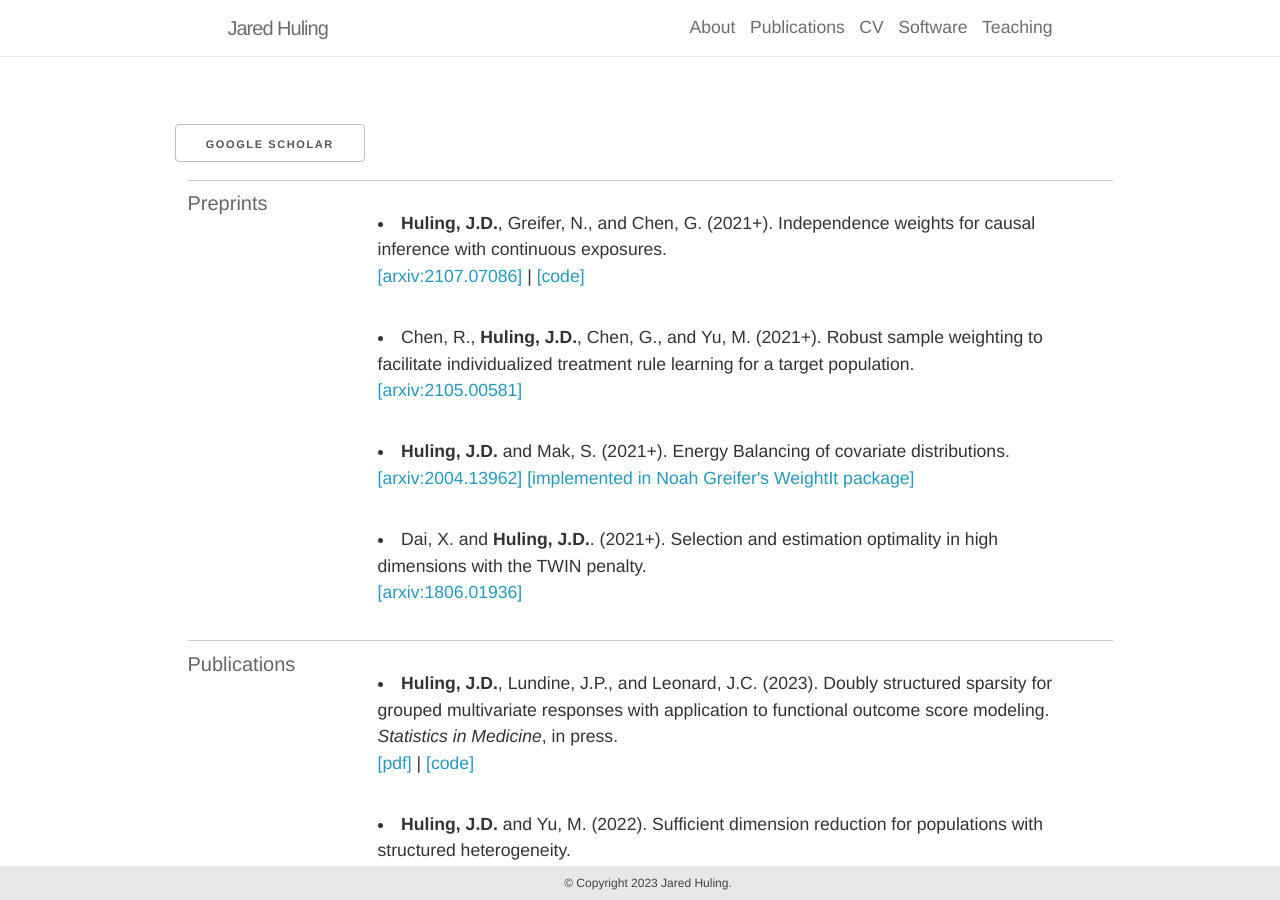
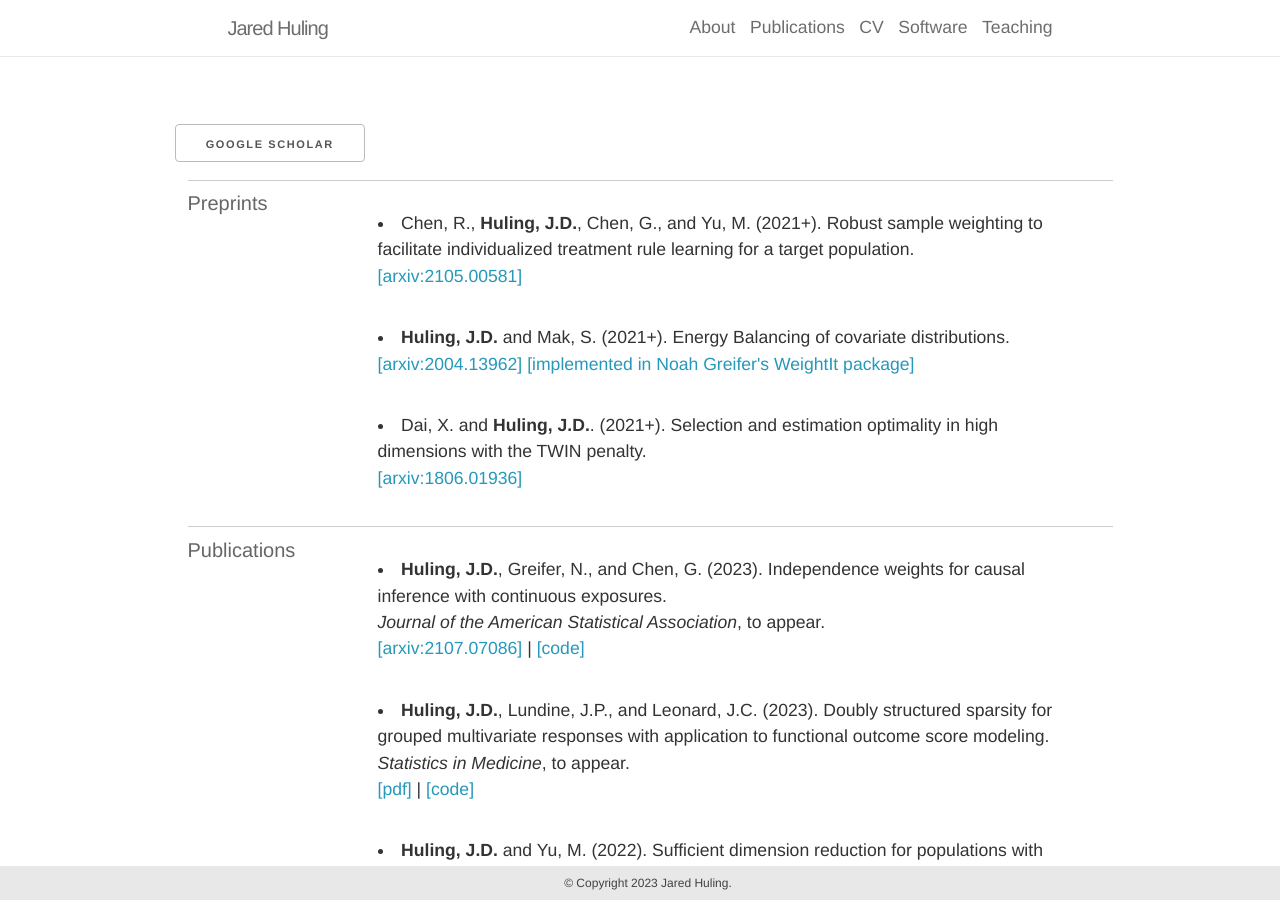
Before and after one commit to jaredhuling/jaredhuling.github.io, a Jekyll site: the page built from _pages/publications.md, in a window 1280 px wide and 900 px high. Built offline with Jekyll 4.4.1, drawn with Linux system fonts in a browser that asks for light colours; nearby versions of some CDN libraries.

Commit message:
contin trt

```diff
--- a/_pages/publications.md
+++ b/_pages/publications.md
@@ -23,13 +23,6 @@ years: [2018, 2017, 2016]
   <div class="container-fluid">
     <div class="row">
       <div class="twelve columns">
-
-        <p class="bibliography">
-          <author>Huling, J.D.</author>, Greifer, N., and Chen, G. (2021+).
-            Independence weights for causal inference with continuous exposures. <br>
-          <a href="https://arxiv.org/abs/2107.07086">[arxiv:2107.07086]</a> |
-          <a class="codelink" href="https://github.com/jaredhuling/independenceWeights">[code]</a>
-        </p>
 
         <p class="bibliography">
           Chen, R., <author>Huling, J.D.</author>, Chen, G., and Yu, M. (2021+).
@@ -64,10 +57,20 @@ years: [2018, 2017, 2016]
     <div class="row">
       <div class="twelve columns">
 
+
+        <p class="bibliography">
+          <author>Huling, J.D.</author>, Greifer, N., and Chen, G. (2023).
+            Independence weights for causal inference with continuous exposures. <br>
+            <em>Journal of the American Statistical Association</em>, to appear.
+            <br>
+          <a href="https://arxiv.org/abs/2107.07086">[arxiv:2107.07086]</a> |
+          <a class="codelink" href="https://github.com/jaredhuling/independenceWeights">[code]</a>
+        </p>
+
          <p class="bibliography">
           <author>Huling, J.D.</author>, Lundine, J.P., and Leonard, J.C. (2023).
             Doubly structured sparsity for grouped multivariate responses with application to functional outcome score modeling. <br>
-          <em>Statistics in Medicine</em>, in press.
+          <em>Statistics in Medicine</em>, to appear.
           <br>
           <a href="https://arxiv.org/abs/2302.11098">[pdf]</a> |
           <a class="codelink" href="https://github.com/jaredhuling/groupFusedMulti">[code]</a>
```
